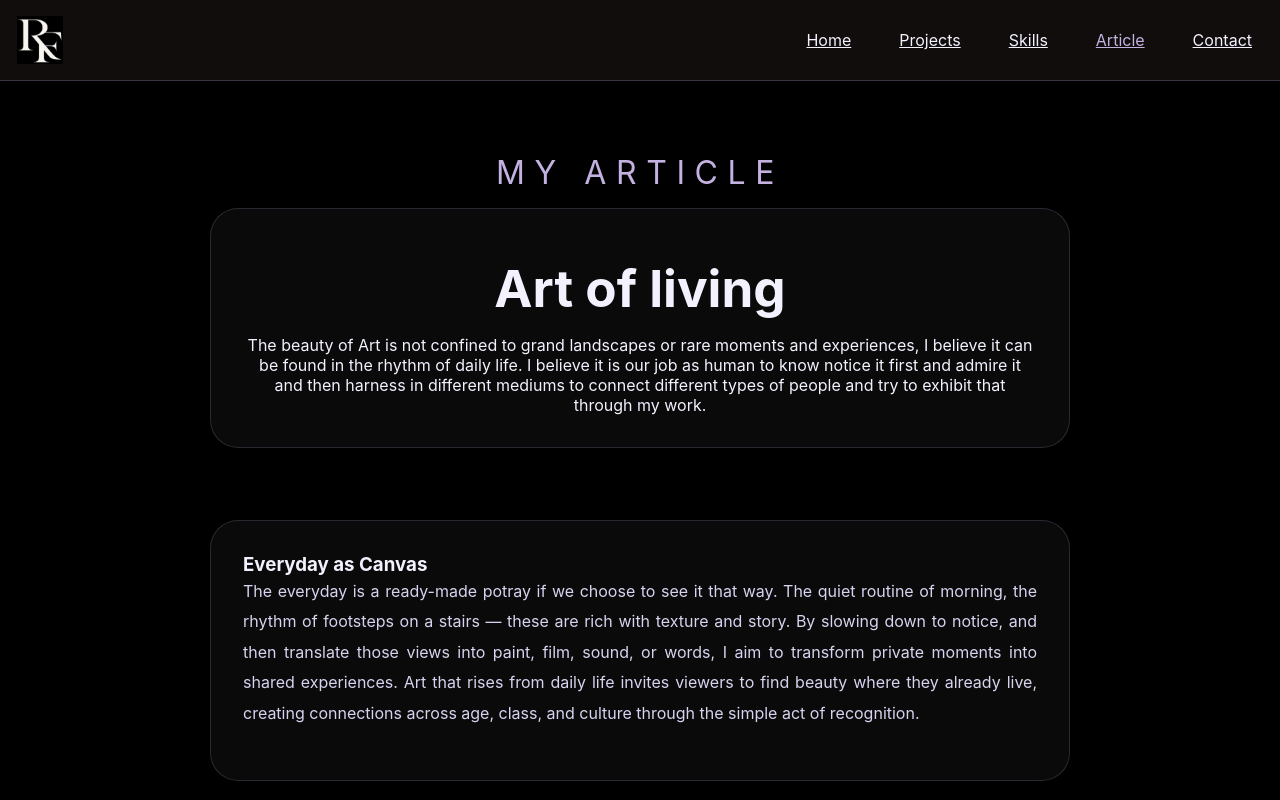
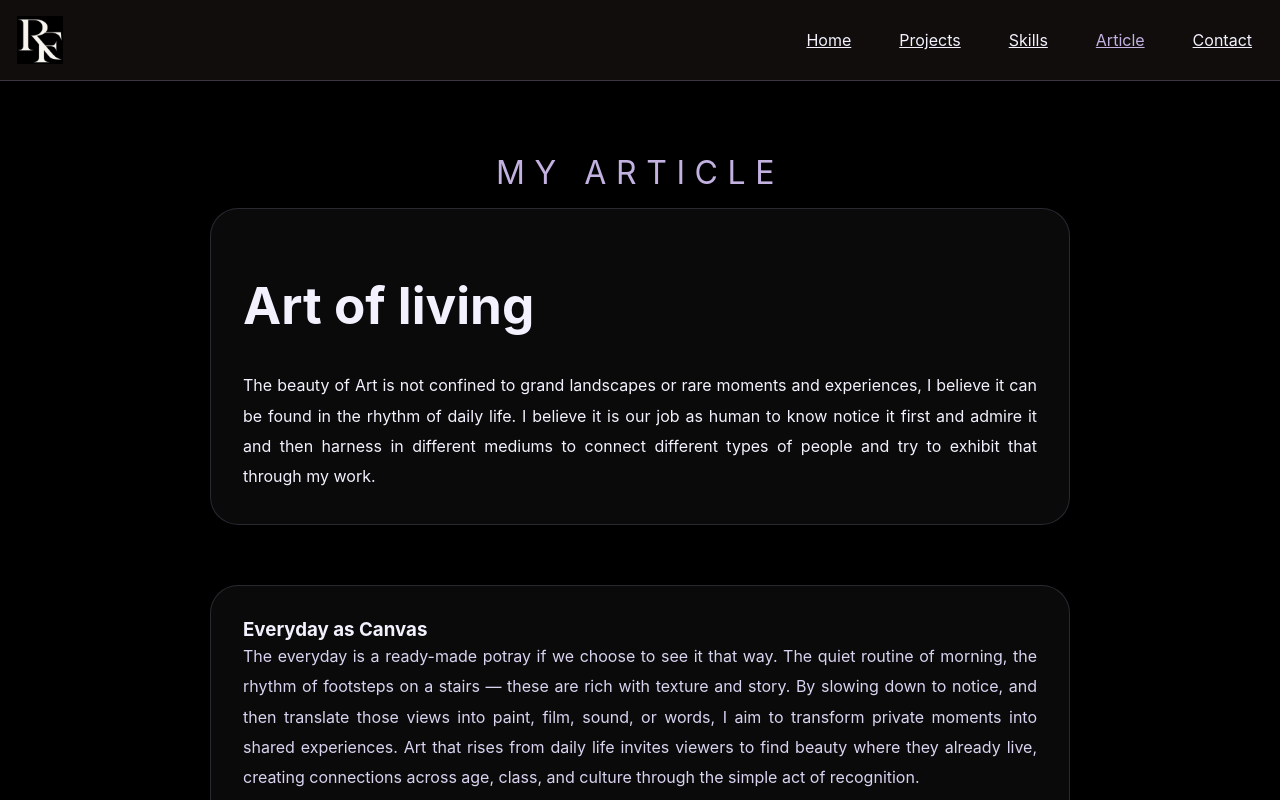
Before and after one commit to RocAfella044/Portfolio, a React (Vite) app: page /Article in a window 1280 px wide. Shown: the top 800 px of the page. Built offline with nearby package versions, Linux system fonts and the light colour scheme.

Commit message:
updated project

```diff
--- a/src/App.css
+++ b/src/App.css
@@ -560,8 +560,14 @@ body {
   border: 1px solid rgba(195, 177, 225, 0.18);
   background: rgba(255, 255, 255, 0.04);
   box-shadow: 0 24px 60px rgba(0, 0, 0, 0.24);
-  margin-bottom: 2rem;
+  text-align: justify;
+  line-height: 1.9;
+  margin-bottom: 1.25rem;
+  font-size: 1rem;
+  text-align: justify;
 }
+
+
 
 .article-note {
   padding: 1.75rem;
```
